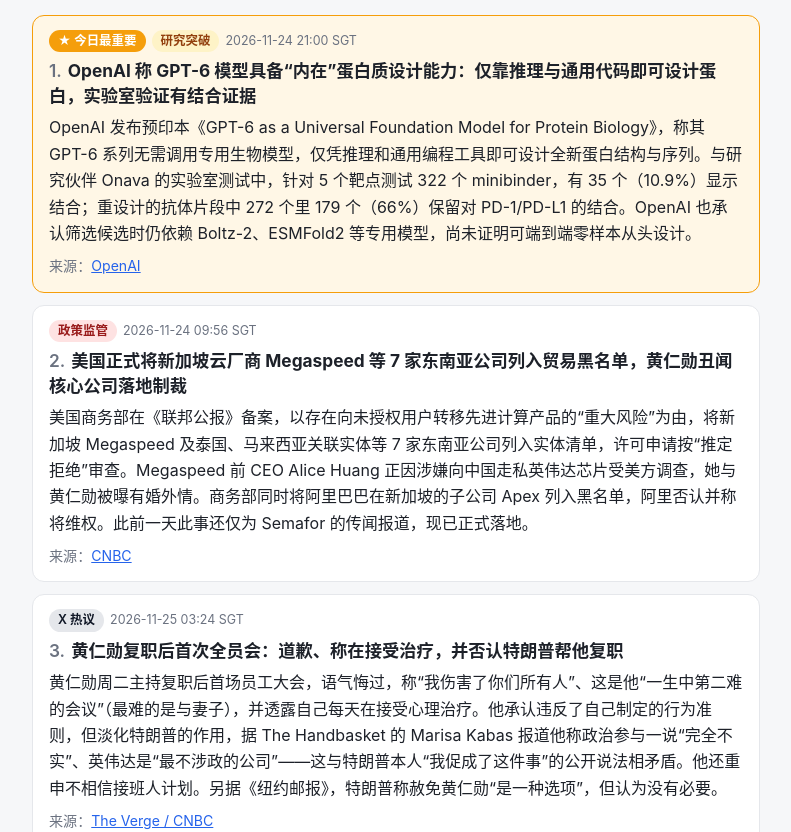
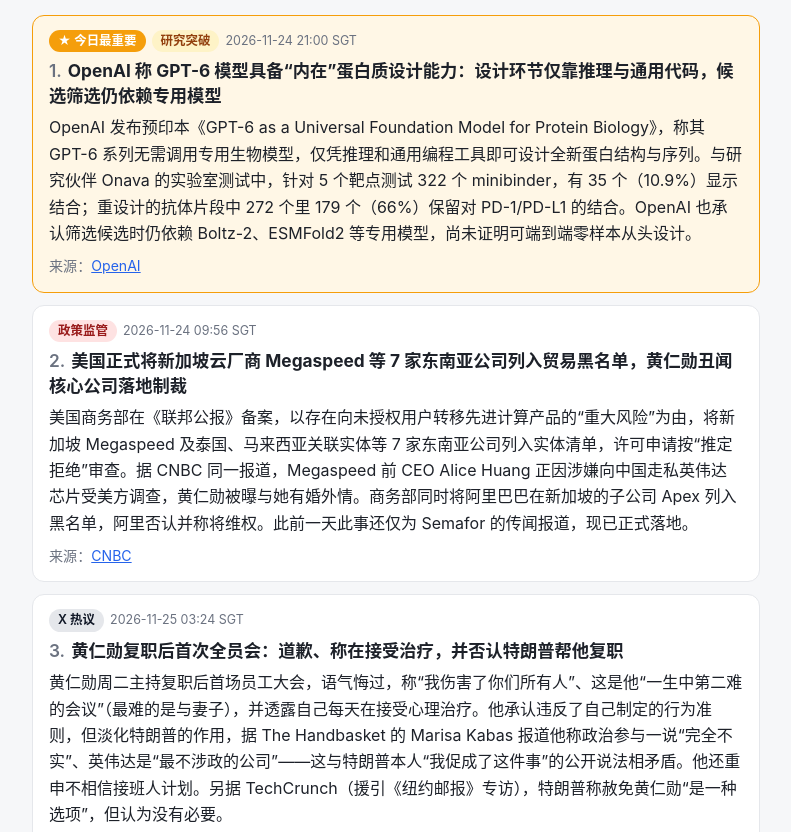
Before and after one commit to skyh24/ai-news, a plain HTML site: page today-standalone.html in a window 1280 px wide. Shown: the part 117-949 px from the top of the page, without its empty margins (244-1035 px from the left). Drawn offline with Linux system fonts and the light colour scheme.

Commit message:
Revise 2026-11-25 wording after review
Match the GPT-6 title to its screening caveat, attribute the Megaspeed allegation to the same CNBC report, and align the pardon citation with the TechCrunch link.

Co-authored-by: skyh24 <skyh24@users.noreply.github.com>

```diff
--- a/today-standalone.html
+++ b/today-standalone.html
@@ -44,9 +44,9 @@ footer{margin-top:28px;color:var(--muted);font-size:.82rem;border-top:1px solid
 <body><div class="wrap">
 <header class="site"><h1>AI 每日热点 · 2026-11-25 周三</h1><div class="meta">新加坡时间 · 共 13 条 · 更新于 2026-11-25 08:30 SGT<br>收录范围：2026-11-24 08:00 至 2026-11-25 08:00（新加坡时间）</div><div class="nav"></div></header>
 <ol class="news">
-<li class="item top" id="gpt6-protein-design"><div class="tags"><span class="tag star">★ 今日最重要</span><span class="tag c-research">研究突破</span><span class="time">2026-11-24 21:00 SGT</span></div><h2><span class="rank">1.</span>OpenAI 称 GPT-6 模型具备“内在”蛋白质设计能力：仅靠推理与通用代码即可设计蛋白，实验室验证有结合证据</h2><p>OpenAI 发布预印本《GPT-6 as a Universal Foundation Model for Protein Biology》，称其 GPT-6 系列无需调用专用生物模型，仅凭推理和通用编程工具即可设计全新蛋白结构与序列。与研究伙伴 Onava 的实验室测试中，针对 5 个靶点测试 322 个 minibinder，有 35 个（10.9%）显示结合；重设计的抗体片段中 272 个里 179 个（66%）保留对 PD-1/PD-L1 的结合。OpenAI 也承认筛选候选时仍依赖 Boltz-2、ESMFold2 等专用模型，尚未证明可端到端零样本从头设计。</p><div class="src">来源：<a href="https://openai.com/index/gpt-6-models-demonstrate-intrinsic-protein-design-capabilities" target="_blank" rel="noopener" title="GPT-6 models demonstrate intrinsic protein-design capabilities">OpenAI</a></div></li>
-<li class="item" id="megaspeed-blacklist-confirmed"><div class="tags"><span class="tag c-policy">政策监管</span><span class="time">2026-11-24 09:56 SGT</span></div><h2><span class="rank">2.</span>美国正式将新加坡云厂商 Megaspeed 等 7 家东南亚公司列入贸易黑名单，黄仁勋丑闻核心公司落地制裁</h2><p>美国商务部在《联邦公报》备案，以存在向未授权用户转移先进计算产品的“重大风险”为由，将新加坡 Megaspeed 及泰国、马来西亚关联实体等 7 家东南亚公司列入实体清单，许可申请按“推定拒绝”审查。Megaspeed 前 CEO Alice Huang 正因涉嫌向中国走私英伟达芯片受美方调查，她与黄仁勋被曝有婚外情。商务部同时将阿里巴巴在新加坡的子公司 Apex 列入黑名单，阿里否认并称将维权。此前一天此事还仅为 Semafor 的传闻报道，现已正式落地。</p><div class="src">来源：<a href="https://www.cnbc.com/2026/11/24/us-adds-megaspeed-to-trade-blacklist-over-export-control-concerns-.html" target="_blank" rel="noopener" title="U.S. adds Megaspeed to trade blacklist over export control concerns">CNBC</a></div></li>
-<li class="item" id="huang-allhands-apology"><div class="tags"><span class="tag c-x">X 热议</span><span class="time">2026-11-25 03:24 SGT</span></div><h2><span class="rank">3.</span>黄仁勋复职后首次全员会：道歉、称在接受治疗，并否认特朗普帮他复职</h2><p>黄仁勋周二主持复职后首场员工大会，语气悔过，称“我伤害了你们所有人”、这是他“一生中第二难的会议”（最难的是与妻子），并透露自己每天在接受心理治疗。他承认违反了自己制定的行为准则，但淡化特朗普的作用，据 The Handbasket 的 Marisa Kabas 报道他称政治参与一说“完全不实”、英伟达是“最不涉政的公司”——这与特朗普本人“我促成了这件事”的公开说法相矛盾。他还重申不相信接班人计划。另据《纽约邮报》，特朗普称赦免黄仁勋“是一种选项”，但认为没有必要。</p><div class="src">来源：<a href="https://www.theverge.com/tech/1041571/jensen-huang-all-hands-nvidia-apology" target="_blank" rel="noopener" title="Jensen Huang reportedly tells Nvidia staff it&#x27;s &#x27;not true&#x27; Trump got him rehired">The Verge / CNBC</a></div><div class="related">相关报道：<a href="https://www.cnbc.com/2026/11/24/jensen-huang-nvidia-employee-meeting.html" target="_blank" rel="noopener">CNBC（黄仁勋称公司无需接班人计划）</a><a href="https://techcrunch.com/2026/11/24/trump-reportedly-says-pardoning-jensen-huang-is-an-option-but-that-he-doesnt-think-it-will-be-necessary/" target="_blank" rel="noopener">TechCrunch（特朗普称赦免黄仁勋“是一种选项”）</a></div></li>
+<li class="item top" id="gpt6-protein-design"><div class="tags"><span class="tag star">★ 今日最重要</span><span class="tag c-research">研究突破</span><span class="time">2026-11-24 21:00 SGT</span></div><h2><span class="rank">1.</span>OpenAI 称 GPT-6 模型具备“内在”蛋白质设计能力：设计环节仅靠推理与通用代码，候选筛选仍依赖专用模型</h2><p>OpenAI 发布预印本《GPT-6 as a Universal Foundation Model for Protein Biology》，称其 GPT-6 系列无需调用专用生物模型，仅凭推理和通用编程工具即可设计全新蛋白结构与序列。与研究伙伴 Onava 的实验室测试中，针对 5 个靶点测试 322 个 minibinder，有 35 个（10.9%）显示结合；重设计的抗体片段中 272 个里 179 个（66%）保留对 PD-1/PD-L1 的结合。OpenAI 也承认筛选候选时仍依赖 Boltz-2、ESMFold2 等专用模型，尚未证明可端到端零样本从头设计。</p><div class="src">来源：<a href="https://openai.com/index/gpt-6-models-demonstrate-intrinsic-protein-design-capabilities" target="_blank" rel="noopener" title="GPT-6 models demonstrate intrinsic protein-design capabilities">OpenAI</a></div></li>
+<li class="item" id="megaspeed-blacklist-confirmed"><div class="tags"><span class="tag c-policy">政策监管</span><span class="time">2026-11-24 09:56 SGT</span></div><h2><span class="rank">2.</span>美国正式将新加坡云厂商 Megaspeed 等 7 家东南亚公司列入贸易黑名单，黄仁勋丑闻核心公司落地制裁</h2><p>美国商务部在《联邦公报》备案，以存在向未授权用户转移先进计算产品的“重大风险”为由，将新加坡 Megaspeed 及泰国、马来西亚关联实体等 7 家东南亚公司列入实体清单，许可申请按“推定拒绝”审查。据 CNBC 同一报道，Megaspeed 前 CEO Alice Huang 正因涉嫌向中国走私英伟达芯片受美方调查，黄仁勋被曝与她有婚外情。商务部同时将阿里巴巴在新加坡的子公司 Apex 列入黑名单，阿里否认并称将维权。此前一天此事还仅为 Semafor 的传闻报道，现已正式落地。</p><div class="src">来源：<a href="https://www.cnbc.com/2026/11/24/us-adds-megaspeed-to-trade-blacklist-over-export-control-concerns-.html" target="_blank" rel="noopener" title="U.S. adds Megaspeed to trade blacklist over export control concerns">CNBC</a></div></li>
+<li class="item" id="huang-allhands-apology"><div class="tags"><span class="tag c-x">X 热议</span><span class="time">2026-11-25 03:24 SGT</span></div><h2><span class="rank">3.</span>黄仁勋复职后首次全员会：道歉、称在接受治疗，并否认特朗普帮他复职</h2><p>黄仁勋周二主持复职后首场员工大会，语气悔过，称“我伤害了你们所有人”、这是他“一生中第二难的会议”（最难的是与妻子），并透露自己每天在接受心理治疗。他承认违反了自己制定的行为准则，但淡化特朗普的作用，据 The Handbasket 的 Marisa Kabas 报道他称政治参与一说“完全不实”、英伟达是“最不涉政的公司”——这与特朗普本人“我促成了这件事”的公开说法相矛盾。他还重申不相信接班人计划。另据 TechCrunch（援引《纽约邮报》专访），特朗普称赦免黄仁勋“是一种选项”，但认为没有必要。</p><div class="src">来源：<a href="https://www.theverge.com/tech/1041571/jensen-huang-all-hands-nvidia-apology" target="_blank" rel="noopener" title="Jensen Huang reportedly tells Nvidia staff it&#x27;s &#x27;not true&#x27; Trump got him rehired">The Verge / CNBC</a></div><div class="related">相关报道：<a href="https://www.cnbc.com/2026/11/24/jensen-huang-nvidia-employee-meeting.html" target="_blank" rel="noopener">CNBC（黄仁勋称公司无需接班人计划）</a><a href="https://techcrunch.com/2026/11/24/trump-reportedly-says-pardoning-jensen-huang-is-an-option-but-that-he-doesnt-think-it-will-be-necessary/" target="_blank" rel="noopener">TechCrunch（援引《纽约邮报》：特朗普称赦免黄仁勋“是一种选项”）</a></div></li>
 <li class="item" id="nvidia-shares-cool"><div class="tags"><span class="tag ">行业动态</span><span class="time">2026-11-25 05:15 SGT（更新时间）</span></div><h2><span class="rank">4.</span>黄仁勋回归行情降温：英伟达周二收跌 5.86%，AI 信贷市场再现恐慌</h2><p>英伟达周二回吐周一暴涨部分，收跌 5.86%，美光跌 10.97%、Marvell 跌 9.10%、AMD 跌 8.86%；新云厂商 CoreWeave 跌逾 11%、Iren、Nebius 均跌逾 10%。与此同时，为 AI 建设大举举债的担忧重燃——CoreWeave 2031 年到期的 9.75% 债券收益率升破 17%，其五年期 CDS 利差跳升至逾 1200 个基点。分析师称这是“黄仁勋效应”的消退，市场将政府干预视为带来信用与利率风险的“道义劝说”。</p><div class="src">来源：<a href="https://www.cnbc.com/2026/11/24/nvidia-stock-jensen-huang-return.html" target="_blank" rel="noopener" title="Nvidia shares fall more than 5% as Huang comeback rally cools">CNBC</a></div><div class="related">相关报道：<a href="https://www.cnbc.com/2026/11/24/nvidia-jensen-huang-ai-credit-markets.html" target="_blank" rel="noopener">CNBC（AI 信贷市场因黄仁勋回归再度动荡）</a></div></li>
 <li class="item" id="anthropic-below-ipo"><div class="tags"><span class="tag c-funding">融资并购</span><span class="time">2026-11-24 22:33 SGT</span></div><h2><span class="rank">5.</span>Anthropic 股价跌破 83 美元 IPO 发行价，周二收跌 6.5%</h2><p>Anthropic 股价自上周四以 111.50 美元开盘后持续下滑，周二收跌 6.5%，跌破 83 美元的 IPO 发行价。该公司此次融资 81.3 亿美元，是史上最大规模的 IPO。分析师仍看多长期前景：Canaccord Genuity 给予买入评级、135 美元目标价，Wedbush 给予跑赢大盘评级、120 美元目标价，但也警告基础设施承诺等风险“异常巨大”。</p><div class="src">来源：<a href="https://www.cnbc.com/2026/11/24/anthropic-stock-ipo-price.html" target="_blank" rel="noopener" title="Anthropic stock sinks below $83 IPO price">CNBC</a></div></li>
 <li class="item" id="dell-earnings-ai"><div class="tags"><span class="tag ">行业动态</span><span class="time">2026-11-25 05:29 SGT</span></div><h2><span class="rank">6.</span>戴尔季报超预期、AI 服务器需求爆发，并授权 250 亿美元回购</h2><p>戴尔第三财季营收和每股收益均超华尔街预期，并给出强劲的下季度指引（预计每股收益 8.40 美元、营收约 563 亿美元）。整体营收同比翻倍以上，由 AI 服务器需求驱动；基础设施解决方案部门（ISG）营收 419.7 亿美元，其中 AI 优化服务器 220 亿美元、同比增长 291%，ISG 已占戴尔总营收 85%。公司同时授权 250 亿美元股票回购。</p><div class="src">来源：<a href="https://www.cnbc.com/2026/11/24/dell-earnings-report-q3-2027.html" target="_blank" rel="noopener" title="Dell earnings beat on AI strength, company authorizes $25 billion buyback">CNBC</a></div></li>
```
Also changed, not shown: archive/2026-11-25.html (+3 -3 lines), data/2026-11-25.json (+4 -4 lines), index.html (+3 -3 lines).
